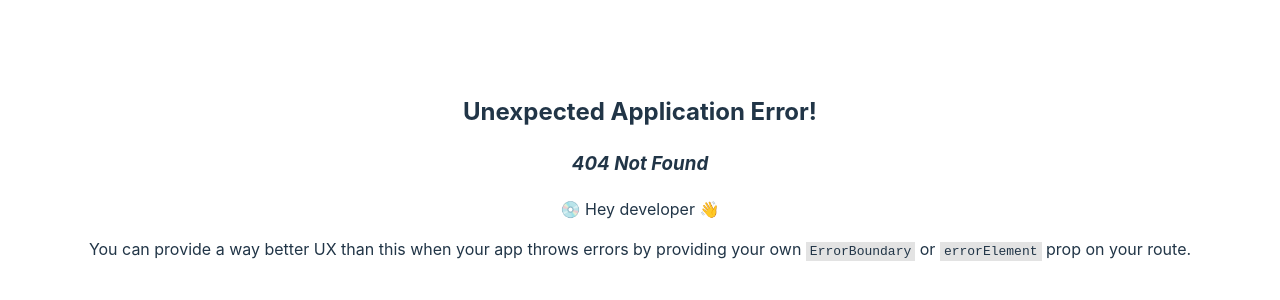
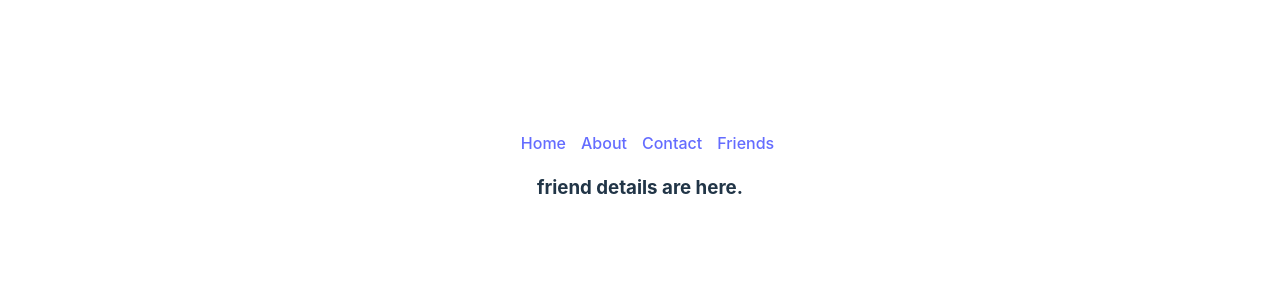
Before and after one commit to Sobuj54/module-54-simple-react-router-examples, a React (Vite) app: page /friend/1 in a window 1280 px wide. Before the commit this address had no page. Shown: the part 224-524 px from the top of the page. Built offline with nearby package versions, Linux system fonts and the light colour scheme.

Commit message:
created semi dynamic route

```diff
--- a/src/component/Friend/Friend.jsx
+++ b/src/component/Friend/Friend.jsx
@@ -1,14 +1,16 @@
 import React from 'react';
-import './Friend.css'
+import './Friend.css';
+import { Link } from "react-router-dom";
 
 const Friend = ({friend}) => {
     console.log(friend);
-    const {name, phone, email} = friend;
+    const {name, phone, email, id} = friend;
     return (
         <div className='friend'>
             <h3>Name : {name}</h3>
             <h4>Email : {email}</h4>
             <h5>Phone : {phone}</h5>
+            <p><Link to={`/friend/${id}`}>Show more details</Link></p>
         </div>
     );
 };
--- /dev/null
+++ b/src/component/FriendDetail/FriendDetail.jsx
@@ -0,0 +1,11 @@
+import React from 'react';
+
+const FriendDetail = () => {
+    return (
+        <div>
+            <h3>friend details are here.</h3>
+        </div>
+    );
+};
+
+export default FriendDetail;
--- a/src/main.jsx
+++ b/src/main.jsx
@@ -12,6 +12,7 @@ import ErrorPage from './component/Error/ErrorPage.jsx';
 import Home from './component/Home/Home.jsx';
 import First from './component/First/First.jsx';
 import Friends from './component/Friends/Friends.jsx';
+import FriendDetail from './component/FriendDetail/FriendDetail.jsx';
 
 // const router = createBrowserRouter([
 //   {
@@ -45,6 +46,11 @@ const router = createBrowserRouter([
         element: <About></About>
       },
       {
+        // this way we can take dynamic friend id
+        path: 'friend/:friendId',
+        element: <FriendDetail></FriendDetail>
+      },
+      {
         path : 'contact',
         element: <Contact></Contact>
       },
```
